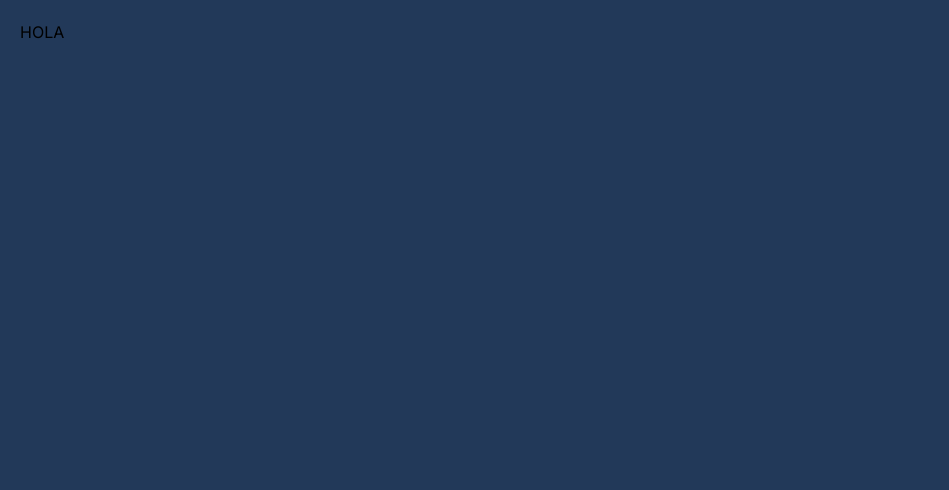
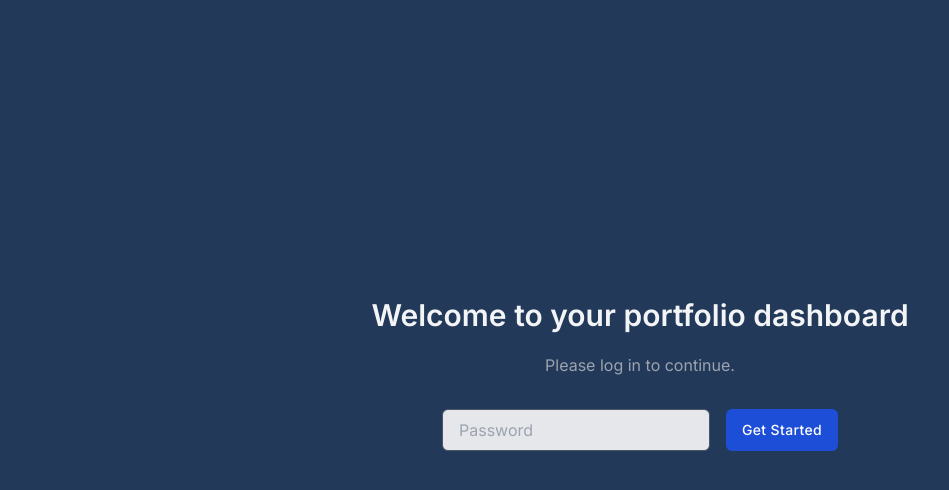
Before and after one commit to Armandotrsg/PortfolioDashboard, a Next.js app: page /login in a window 1280 px wide. Shown: the top 490 px of the page, without its empty margins (0-949 px from the left). Built offline with nearby package versions, Linux system fonts and the light colour scheme.

Commit message:
Validates password correctly

```diff
--- a/app/(login)/login/page.tsx
+++ b/app/(login)/login/page.tsx
@@ -1,7 +1,63 @@
+"use client";
+import { useState } from "react";
+import { useRouter } from "next/navigation";
+
 export default function LogIn() {
-    return (
-        <div>
-            HOLA
+  const [password, setPassword] = useState<string>("");
+  const [error, setError] = useState<string>("");
+  const router = useRouter();
+
+  async function validatePassword() {
+    const res = await fetch("api/auth", {
+      method: "POST",
+      headers: {
+        "Content-Type": "application/json",
+      },
+      body: JSON.stringify({ password }),
+    });
+    const resJson = await res.json();
+    if (!resJson.success) {
+      setError("Incorrect password");
+    } else {
+        router.push("/");
+    }
+  }
+
+  return (
+    <section className="h-[90vh] grid place-content-center">
+      <form className="max-w-3xl px-6 py-16 mx-auto text-center">
+        <h1 className="text-3xl font-semibold text-gray-100">
+          Welcome to your portfolio dashboard
+        </h1>
+        <p className="max-w-md mx-auto mt-5 text-gray-400">
+          Please log in to continue.
+        </p>
+
+        <div className="flex flex-col mt-8 space-y-3 sm:-mx-2">
+          <div className="flex space-y-3 sm:space-y-0 flex-col sm:flex-row sm:justify-center">
+            <input
+              id="password"
+              type="password"
+              className="px-4 py-2 border rounded-md sm:mx-2 bg-gray-200 border-gray-600  focus:border-blue-300 focus:outline-none focus:ring focus:ring-blue-300 focus:ring-opacity-40"
+              placeholder="Password"
+              value={password}
+              onChange={(e) => setPassword(e.target.value)}
+            />
+
+            <button
+              type="submit"
+              className="px-4 py-2 text-sm font-medium tracking-wide text-white capitalize transition-colors duration-300 transform bg-blue-700 rounded-md sm:mx-2 hover:bg-blue-600 focus:outline-none focus:bg-blue-600"
+              onClick={async (e) => {
+                e.preventDefault();
+                await validatePassword();
+              }}
+            >
+              Get Started
+            </button>
+          </div>
+          <span className="text-sm text-red-500">{error}</span>
         </div>
-    )
+      </form>
+    </section>
+  );
 }
--- /dev/null
+++ b/app/api/auth/route.ts
@@ -0,0 +1,12 @@
+import { NextResponse, NextRequest } from "next/server";
+
+export async function POST(req: NextRequest) {
+    const {password} = await req.json();
+
+    const validPassword = process.env.PASSWORD;
+    if (password === validPassword) {
+        return NextResponse.json({success: true});
+    } else {
+        return NextResponse.json({success: false});
+    }
+}
```
